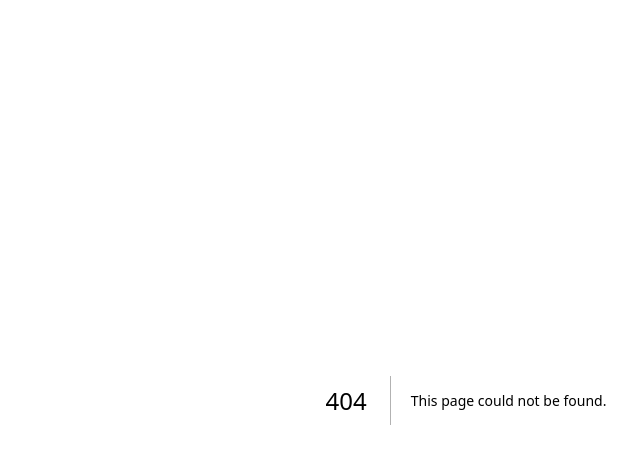
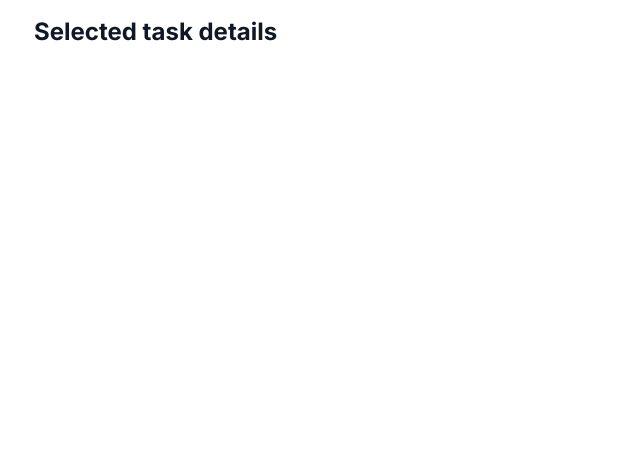
Before and after one commit to chathurasandaruwan/Task-manager-NextJS, a Next.js app: page /tasks/1 in a window 1280 px wide. Before the commit this address had no page. Shown: the top 464 px of the page, without its empty margins (174-814 px from the left). Built offline with nearby package versions, Linux system fonts and the light colour scheme.

Commit message:
create task detail page temp

```diff
--- /dev/null
+++ b/src/app/tasks/[id]/page.tsx
@@ -0,0 +1,9 @@
+export default function TaskDetail() {
+  return (
+    <main className="container mx-auto p-4 max-w-4xl">
+      <div className="flex items-center justify-between mb-8">
+        <h1 className="text-2xl font-bold mb-6 text-gray-900">Selected task details</h1>
+      </div>
+    </main>
+  );
+}
```
